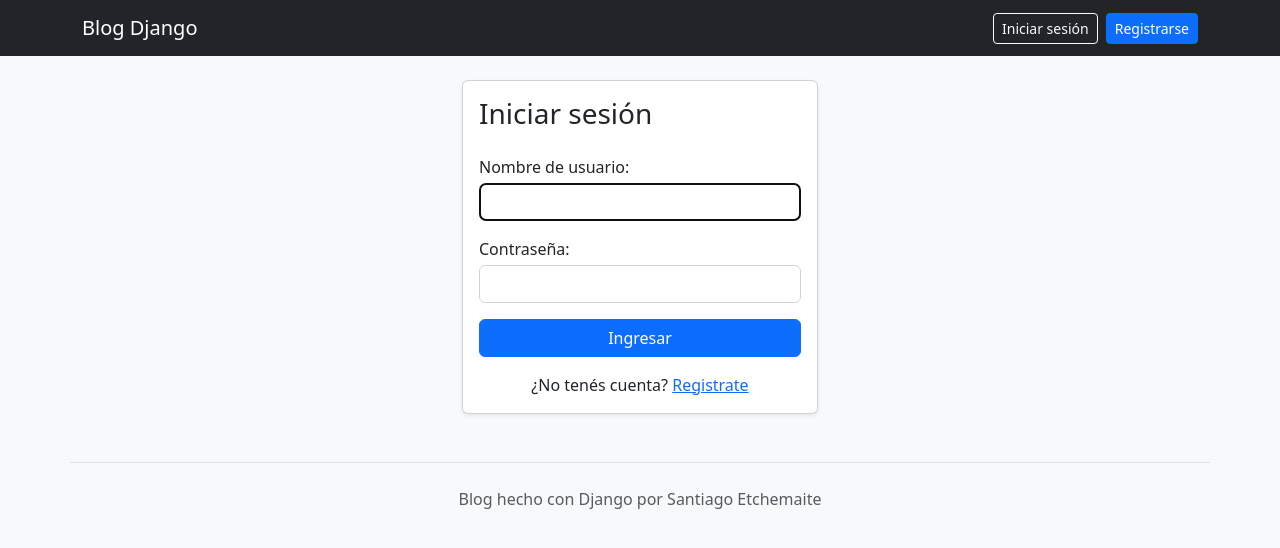
After one commit to Santiago-Etchemaite/blog-django, a Django app: page /usuarios/login/ in a window 1280 px wide. The commit adds this page. Shown: the top 548 px of the page. Run offline with Django 5.2, Linux system fonts and the light colour scheme.

Commit message:
Login y logout con botones en el menú

```diff
--- a/config/settings.py
+++ b/config/settings.py
@@ -133,3 +133,8 @@ MAILERS = {
         'BACKEND': 'django.core.mail.backends.console.EmailBackend',
     },
 }
+
+# Login y logout
+LOGIN_URL = 'login'
+LOGIN_REDIRECT_URL = 'lista_posts'
+LOGOUT_REDIRECT_URL = 'lista_posts'
--- a/templates/base.html
+++ b/templates/base.html
@@ -11,12 +11,17 @@
 <body>
     <nav class="navbar navbar-dark bg-dark mb-4">
         <div class="container">
-            <a class="navbar-brand" href="/">Blog Django</a>
-            <div>
+            <a class="navbar-brand" href="{% url 'lista_posts' %}">Blog Django</a>
+            <div class="d-flex align-items-center gap-2">
                 {% if user.is_authenticated %}
-                    <span class="navbar-text">Hola, {{ user.username }}</span>
+                    <span class="navbar-text me-2">Hola, {{ user.username }}</span>
+                    <form method="post" action="{% url 'logout' %}" class="m-0">
+                        {% csrf_token %}
+                        <button type="submit" class="btn btn-outline-light btn-sm">Cerrar sesión</button>
+                    </form>
                 {% else %}
-                    <span class="navbar-text">No iniciaste sesión</span>
+                    <a href="{% url 'login' %}" class="btn btn-outline-light btn-sm">Iniciar sesión</a>
+                    <a href="{% url 'registro' %}" class="btn btn-primary btn-sm">Registrarse</a>
                 {% endif %}
             </div>
         </div>
--- /dev/null
+++ b/usuarios/templates/usuarios/login.html
@@ -0,0 +1,23 @@
+{% extends 'base.html' %}
+
+{% block titulo %}Iniciar sesión | Blog Django{% endblock %}
+
+{% block contenido %}
+<div class="row justify-content-center">
+    <div class="col-md-6 col-lg-4">
+        <div class="card shadow-sm">
+            <div class="card-body">
+                <h1 class="h3 mb-4">Iniciar sesión</h1>
+                <form method="post">
+                    {% csrf_token %}
+                    {{ form.as_p }}
+                    <button type="submit" class="btn btn-primary w-100">Ingresar</button>
+                </form>
+                <p class="mt-3 mb-0 text-center">
+                    ¿No tenés cuenta? <a href="{% url 'registro' %}">Registrate</a>
+                </p>
+            </div>
+        </div>
+    </div>
+</div>
+{% endblock %}
--- a/usuarios/urls.py
+++ b/usuarios/urls.py
@@ -1,7 +1,10 @@
+from django.contrib.auth import views as auth_views
 from django.urls import path
 
 from . import views
 
 urlpatterns = [
     path('registro/', views.registro, name='registro'),
+    path('login/', auth_views.LoginView.as_view(template_name='usuarios/login.html'), name='login'),
+    path('logout/', auth_views.LogoutView.as_view(), name='logout'),
 ]
```
